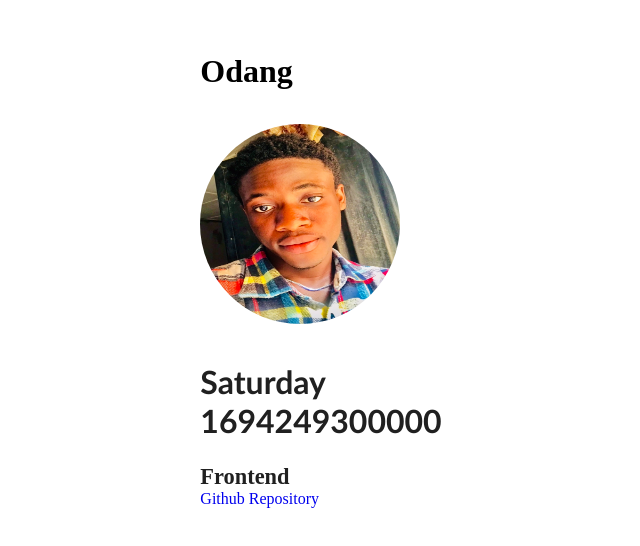
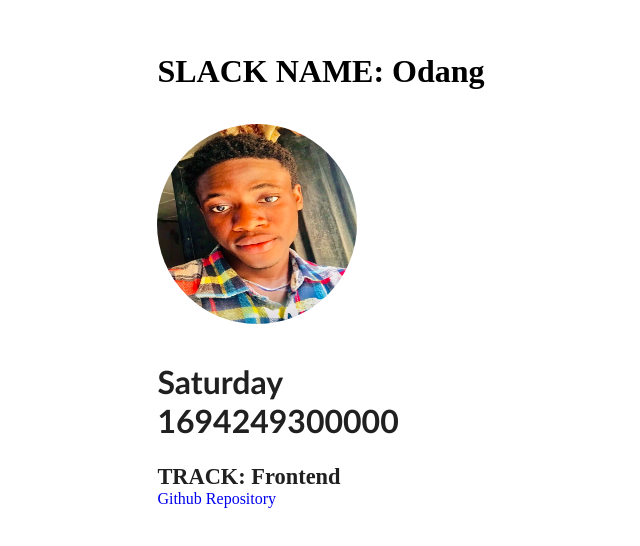
Before and after one commit to ChristianOdang/web-project, a plain HTML site: page index.html in a window 1280 px wide. Shown: the part 128-674 px from the top of the page, without its empty margins (319-959 px from the left). Drawn offline with Linux system fonts and the light colour scheme.

Commit message:
Update index.html

```diff
--- a/index.html
+++ b/index.html
@@ -9,7 +9,7 @@
   <body>
     <div id="container">
       <div id="slackInfo">
-        <h1 data-testid="slackUserName">Odang</h1>
+        <h1 data-testid="slackUserName">SLACK NAME: Odang</h1>
       </div>
 
       <div id="slackDP">
@@ -26,7 +26,7 @@
       </div>
 
       <div id="trackInfo">
-        <p data-testid="myTrack">Frontend</p>
+        <p data-testid="myTrack">TRACK: Frontend</p>
         <a
           href="https://github.com/ChristianOdang/web-project"
           data-testid="githubURL"
```
